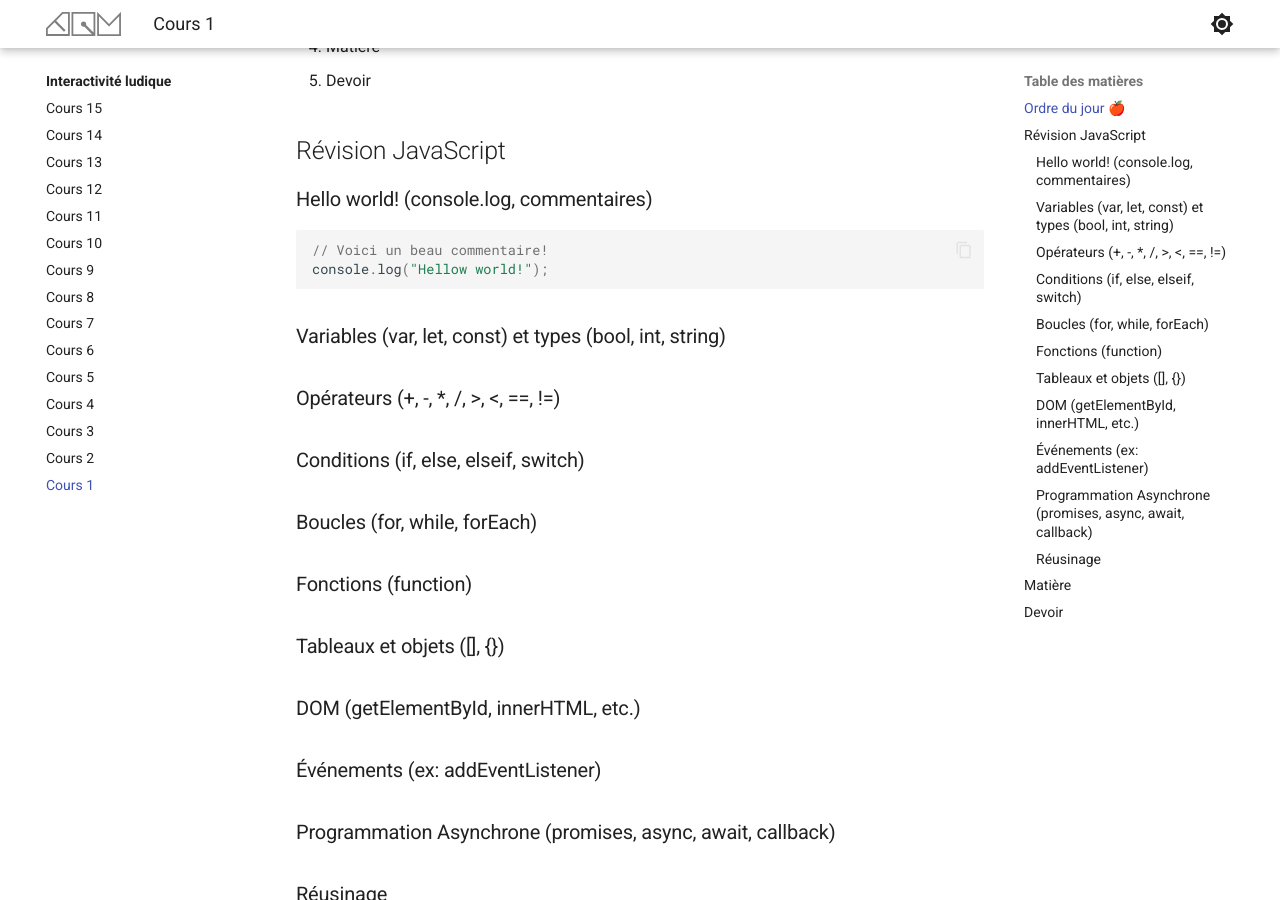
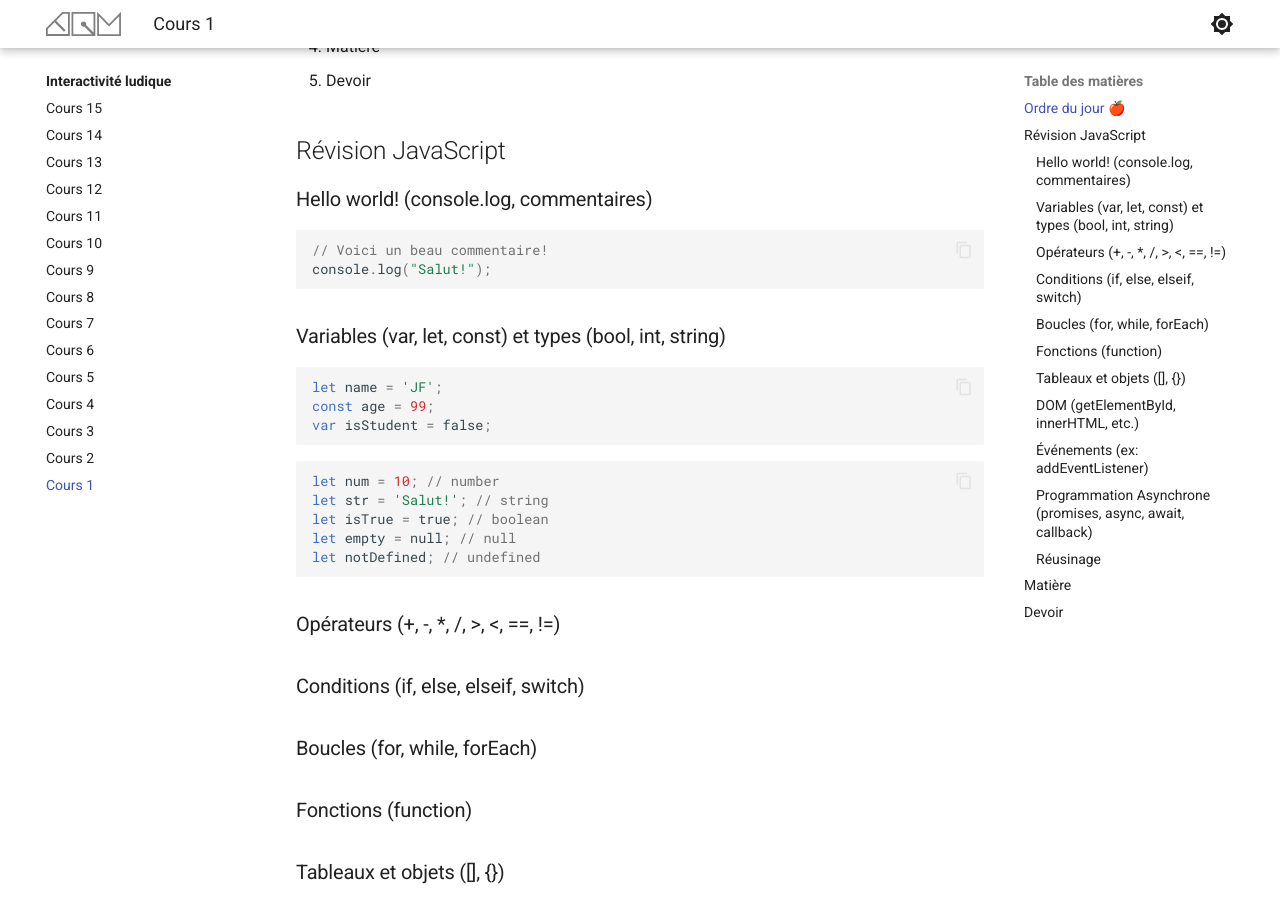
Before and after one commit to jfcmontmorency/old_compendium, an MkDocs documentation site: the page built from docs/582-301–interactivite-ludique/cours01.md, in a window 1280 px wide and 900 px high, scrolled down 323 px. Built offline with MkDocs 1.6.1 and Material for MkDocs 9.7.7, drawn with Linux system fonts in a browser that asks for light colours.

Commit message:
Update cours01.md

````diff
--- a/docs/582-301–interactivite-ludique/cours01.md
+++ b/docs/582-301–interactivite-ludique/cours01.md
@@ -14,9 +14,24 @@
 
 ```js
 // Voici un beau commentaire!
-console.log("Hellow world!");
+console.log("Salut!");
 ```
 ### Variables (var, let, const) et types (bool, int, string)
+
+```js
+let name = 'JF';
+const age = 99;
+var isStudent = false;
+```
+
+```js
+let num = 10; // number
+let str = 'Salut!'; // string
+let isTrue = true; // boolean
+let empty = null; // null
+let notDefined; // undefined
+```
+
 ### Opérateurs (+, -, *, /, >, <, ==, !=)
 ### Conditions (if, else, elseif, switch)
 ### Boucles (for, while, forEach)
````
